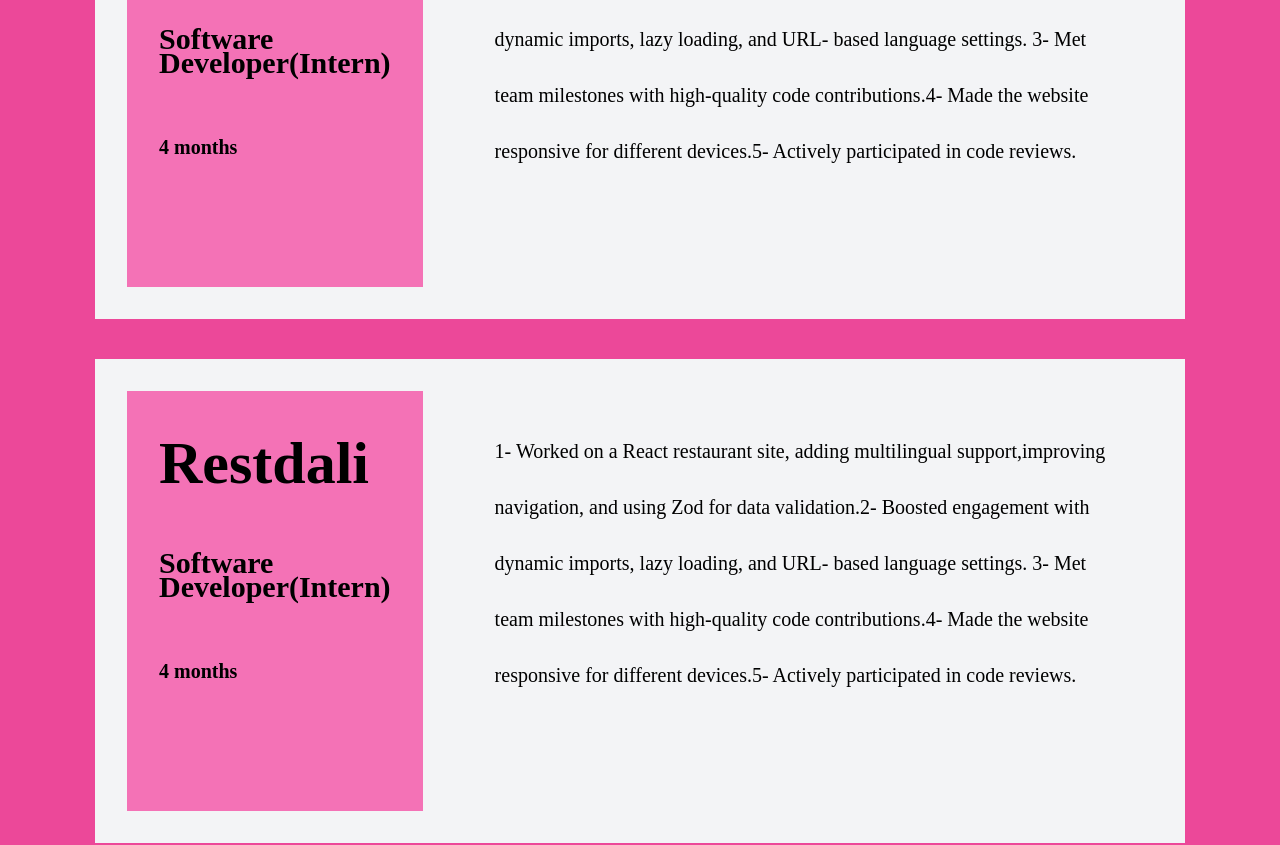
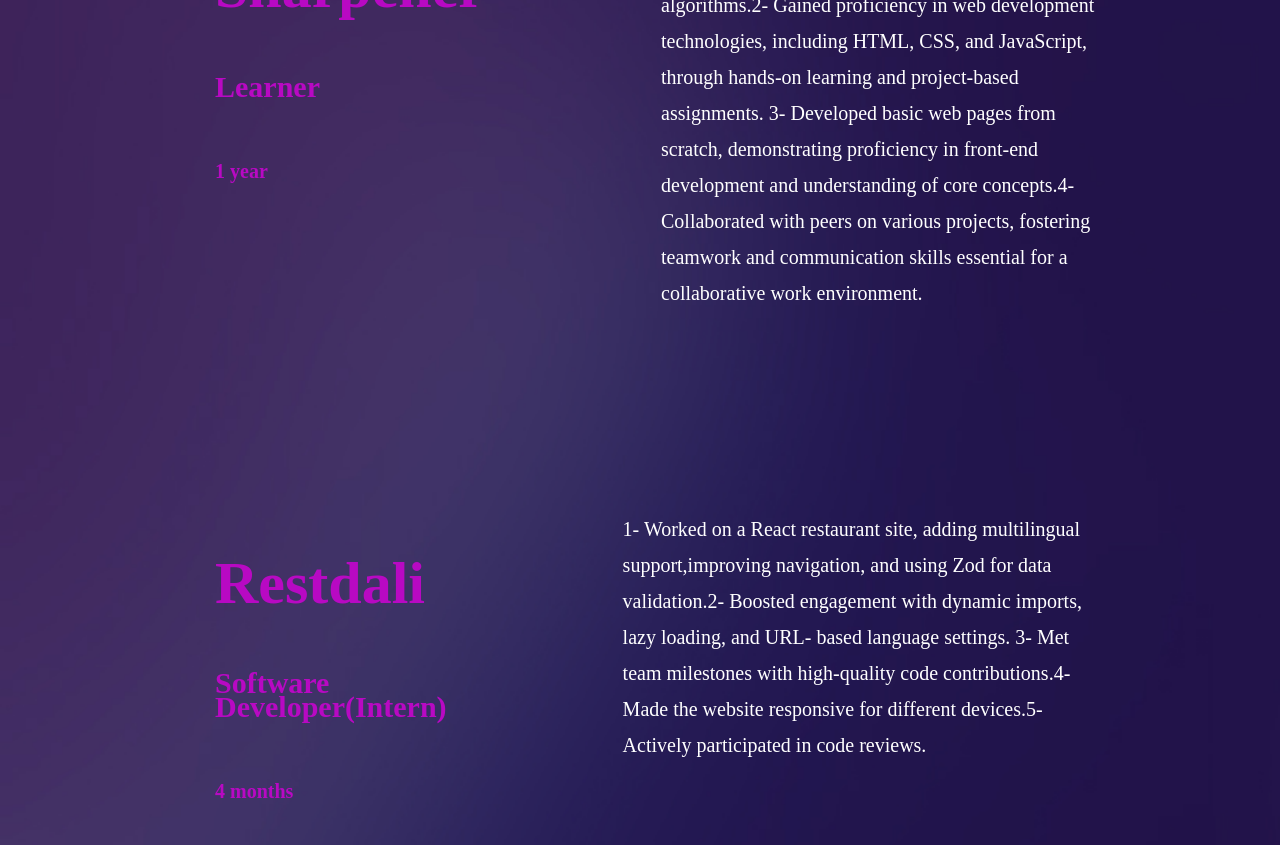
Before and after one commit to nikita3006/Portfolio, a React (Create React App) app: page / in a window 1280 px wide. Shown: the part 4180-5025 px from the top of the page. Built offline with nearby package versions, Linux system fonts and the light colour scheme; the HTML template or start-up script is replaced by a standard one; a web font is replaced by a local one.

Commit message:
adjusting css in company page

```diff
--- a/src/components/Company.js
+++ b/src/components/Company.js
@@ -15,10 +15,10 @@
 const data=[
     {
         id:'1',
-        name: 'Restdali',
-        designation:'Software Developer(Intern)',
-        duration:'4 months',
-        responsibilities:'1- Worked on a React restaurant site, adding multilingual support,improving navigation, and using Zod for data validation.2- Boosted engagement with dynamic imports, lazy loading, and URL- based language settings. 3- Met team milestones with high-quality code contributions.4- Made the website responsive for different devices.5- Actively participated in code reviews.'
+        name: 'Sharpener',
+        designation:'Learner',
+        duration:'1 year',
+        responsibilities:'1- Completed an intensive program at Sharpener Tech focused on web development and data structures & algorithms.2- Gained proficiency in web development technologies, including HTML, CSS, and JavaScript, through hands-on learning and project-based assignments. 3- Developed basic web pages from scratch, demonstrating proficiency in front-end development and understanding of core concepts.4-Collaborated with peers on various projects, fostering teamwork and communication skills essential for a collaborative work environment.'
 
     },
     {
@@ -27,13 +27,25 @@
         designation:'Software Developer(Intern)',
         duration:'4 months',
         responsibilities:'1- Worked on a React restaurant site, adding multilingual support,improving navigation, and using Zod for data validation.2- Boosted engagement with dynamic imports, lazy loading, and URL- based language settings. 3- Met team milestones with high-quality code contributions.4- Made the website responsive for different devices.5- Actively participated in code reviews.'
-
-
+    },
+      {
+        id:'3',
+        name: 'Helpy Moto',
+        designation:'FrontEnd Developer(Intern)',
+        duration:'1 months',
+        responsibilities:'1- Created a user info page for better interactivity and data handling. Built an FAQs section to improve support. 2- Played a major role in creating dynamic web pages with React. 3- Worked with back-end teams for smooth feature integration.4- Built an FAQs section to improve support.'
+    },
+    {
+      id:'4',
+      name: 'ONE Simulation',
+      designation:'Web Developer(Intern)',
+      duration:'1 months',
+      responsibilities:'1- Developed a responsive landing page for a company.2- Utilized HTML, CSS, and JavaScript to ensure cross-device compatibility and user-friendly design. 3-Implemented responsive design principles to optimize the user experience across various screen sizes.4- Pushed the project to GitHub for seamless sharing and accessibility.'
     },
 ]
 const Company = () => {
   return (
-    <header className='py-8 bg-pink-500'>
+    <header className='py-8'>
        <div className="container mx-auto ">
         <Header/>
 
@@ -41,42 +53,49 @@
             data.map((items,id) =>{
                 const {name, designation,duration,responsibilities} =items
               return(
-                <div className='bg-gray-100 text-black flex lg:p-8 lg:m-10 lg:gap-x-10 flex-col lg:flex-row' key={id}>
-                     <div className='bg-pink-400 lg:py-4 h-[420px] w-[420px] flex8'>
+                <div className=' text-accent flex lg:p-8 lg:m-10 lg:gap-x-10 flex-col lg:flex-row' key={id}>
+                     <div className=' lg:py-12 h-[420px] w-[420px]
+                      flex-1 p-10 m-4'>
                      <motion.h2
-                        variants={fadeIn("right", 0.3)}
+                        variants={fadeIn("right", 0.4)}
                         initial="hidden"
                         whileInView={"show"}
                         viewport={{ once: false, amount: 0.7 }}
-                        className="text-[50px] font-bold leading-[0.8] lg:text-[60px] lg:p-8"
+                        className="text-[50px] font-bold leading-[0.8]
+                         p-2
+                         lg:text-[60px] lg:p-8"
                         >
                        {name}
                         </motion.h2>
                         <motion.h3
-                        variants={fadeIn("right", 0.3)}
+                        variants={fadeIn("right", 0.4)}
                         initial="hidden"
                         whileInView={"show"}
                         viewport={{ once: false, amount: 0.7 }}
-                        className="text-[30px] font-bold leading-[0.8] lg:text-[30px] lg:p-8"
+                        className="text-[30px] font-bold
+                        p-2 leading-[0.8] lg:text-[30px] lg:p-8"
                         >
                         {designation}
                         </motion.h3>
                         <motion.h5
-                        variants={fadeIn("right", 0.3)}
+                        variants={fadeIn("right", 0.4)}
                         initial="hidden"
                         whileInView={"show"}
                         viewport={{ once: false, amount: 0.7 }}
-                        className="text-[25px] font-bold leading-[0.8] lg:text-[20px] lg:p-8"
+                        className="text-[25px] font-bold
+                        p-2
+                        leading-[0.8] lg:text-[20px] lg:p-8"
                         >
                         {duration}
                         </motion.h5>
                      </div>
                      <motion.p
-                        variants={fadeIn("left", 0.3)}
+                        variants={fadeIn("left", 0.4)}
                         initial="hidden"
                         whileInView={"show"}
                         viewport={{ once: false, amount: 0.7 }}
-                        className="text-[25px] font-thin leading-[2.8] lg:text-[20px] lg:p-8"
+                        className="text-[25px] font-thin
+                         m-4 lg:leading-[1.8] leading-[2] lg:text-[20px] lg:p-8 text-white"
                         >
                         {responsibilities}
                     </motion.p>
```
